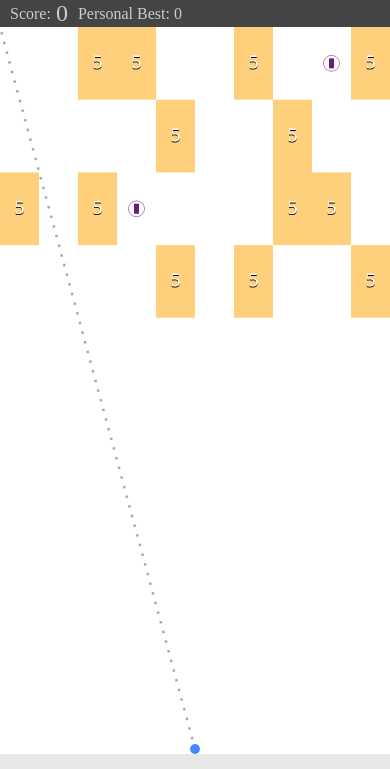
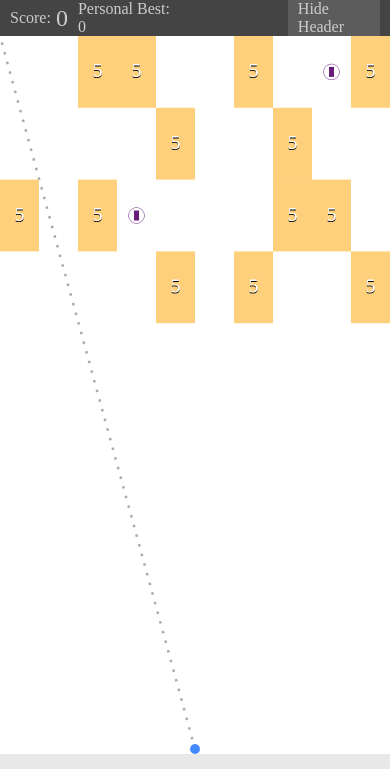
Before and after one commit to bijection/wallsmash, a website built with webpack: page index.html in a window 390 px wide. Shown: the part 75-844 px from the top of the page. Built offline with nearby package versions, Linux system fonts and the light colour scheme; some packages are replaced by stand-ins of ours; no server answers; the database is empty.

Commit message:
add header toggle

```diff
--- a/index.html
+++ b/index.html
@@ -54,6 +54,7 @@
 					<div>Personal Best: <span id="record">0</span></div>
 					<div class='spacer'></div>
 					<div class='button' id='end_button'>End Turn Early</div>
+					<div class='button' id='header_toggle'>Hide Header</div>
 					<div class='button' id='chat_toggle'>Hide Chat</div>
 				</div>
 			</div>
@@ -63,7 +64,7 @@
 				</div>
 				<div class='chat'>
 					<div class="messages"></div>
-					<div class="online">asdf</div>
+					<div class="online"></div>
 					<div class="compose">
 						<input class="username-picker" type='text' placeholder="username"/>
 						<textarea placeholder="Type a message..."></textarea>
--- a/src/chat.js
+++ b/src/chat.js
@@ -3,10 +3,12 @@ export default chat
 
 let missedMessages = 0
 
-const chat_toggle_button = document.getElementById('chat_toggle')
-let hidden = localStorage.chat_hidden === 'true'
 
-chat_toggle_button.addEventListener('click', e => {
+function setup_toggle(buttonId, elementSelector, localstorageKey, buttonName, cb=()=>0){
+    const button = document.getElementById(buttonId)
+    let hidden = localStorage[localstorageKey] === 'true'
+
+    button.addEventListener('click', e => {
         hidden = !hidden
         hide_chat()
     })
@@ -15,29 +17,41 @@ hide_chat()
 
     function hide_chat(){
         if(hidden) {
-        document.querySelector('.chat').classList.add('hidden')
-        chat_toggle_button.innerText = 'Show Chat'
+            document.querySelector(elementSelector).classList.add('hidden')
+            button.innerText = 'Show '+buttonName
             missedMessages = 0
         } else {
-        document.querySelector('.chat').classList.remove('hidden')
-        chat_toggle_button.innerText = 'Hide Chat'
+            document.querySelector(elementSelector).classList.remove('hidden')
+            button.innerText = 'Hide '+buttonName
         }
 
+        cb(hidden)
+
         try{
-        localStorage.chat_hidden = hidden
+            localStorage[localstorageKey] = hidden
         } catch(e){
             console.warn(e)
         }
     }
 
+    return () => hidden
+}
+
 const messages_el = document.querySelector('.messages')
+const chatHidden = setup_toggle('chat_toggle', '.chat', 'chat_hidden', 'Chat', hidden => {
+    messages_el.scrollTop = messages_el.scrollHeight
+})
+const headerHidden = setup_toggle('header_toggle', '#header', 'header_hidden', 'Header')
+
+
+
 
 chat.limitToLast(50).on('value', s => {
     messages_el.innerHTML = ''
 
     missedMessages++
 
-    if(hidden) chat_toggle_button.innerText = 'Show Chat (' + missedMessages + ')'
+    if(chatHidden()) document.getElementById('chat_toggle').innerText = 'Show Chat (' + missedMessages + ')'
 
     const now = Date.now()
 
--- a/src/index.css
+++ b/src/index.css
@@ -58,6 +58,10 @@ h2 {
 	align-items: center;
 	justify-content: space-between;
 	height: 75px;
+}
+
+#header.hidden {
+	display: none;
 }
 
 #headerLeft {
```
Also changed, not shown: 1 other file. Lines whose indentation alone changed are shown as unchanged.
